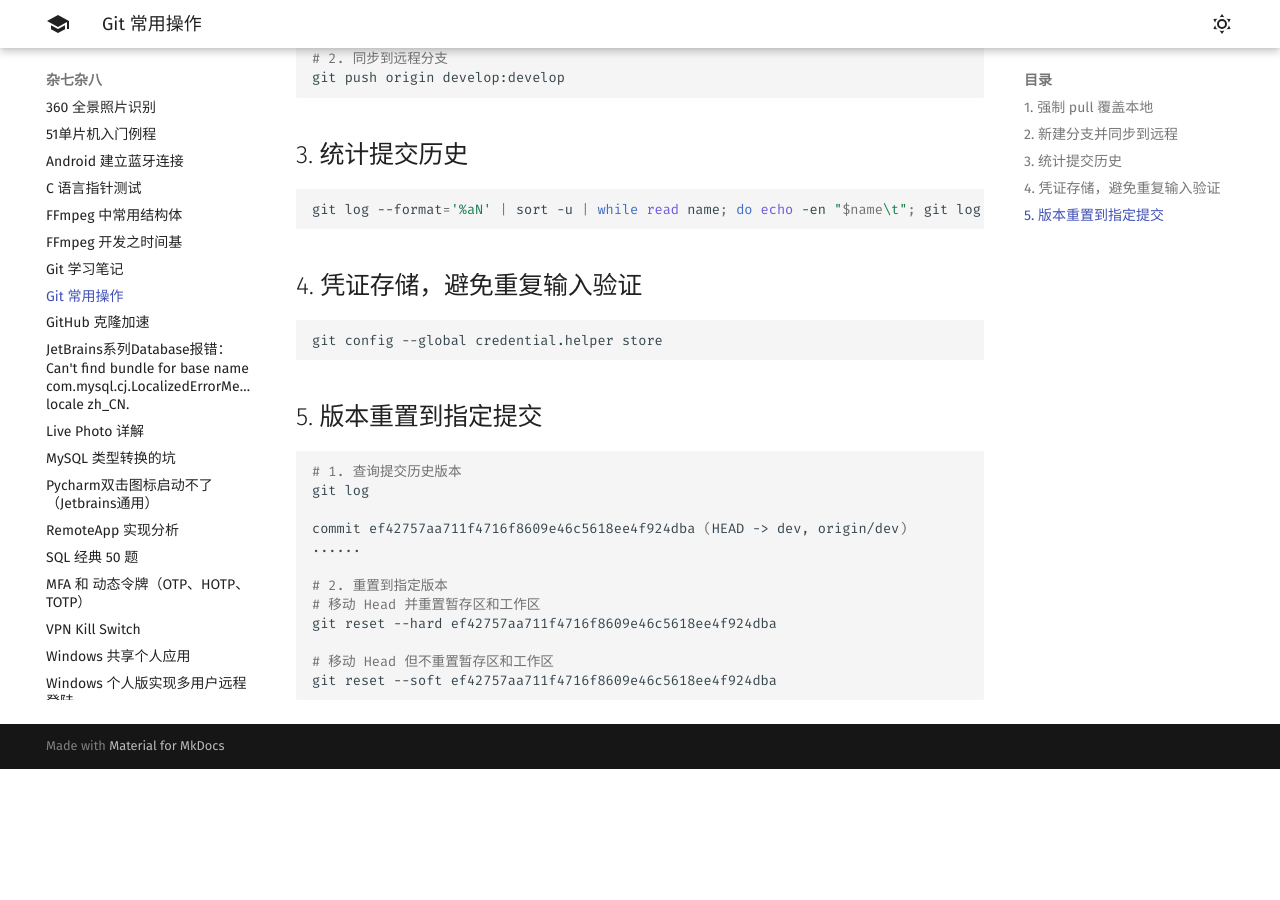
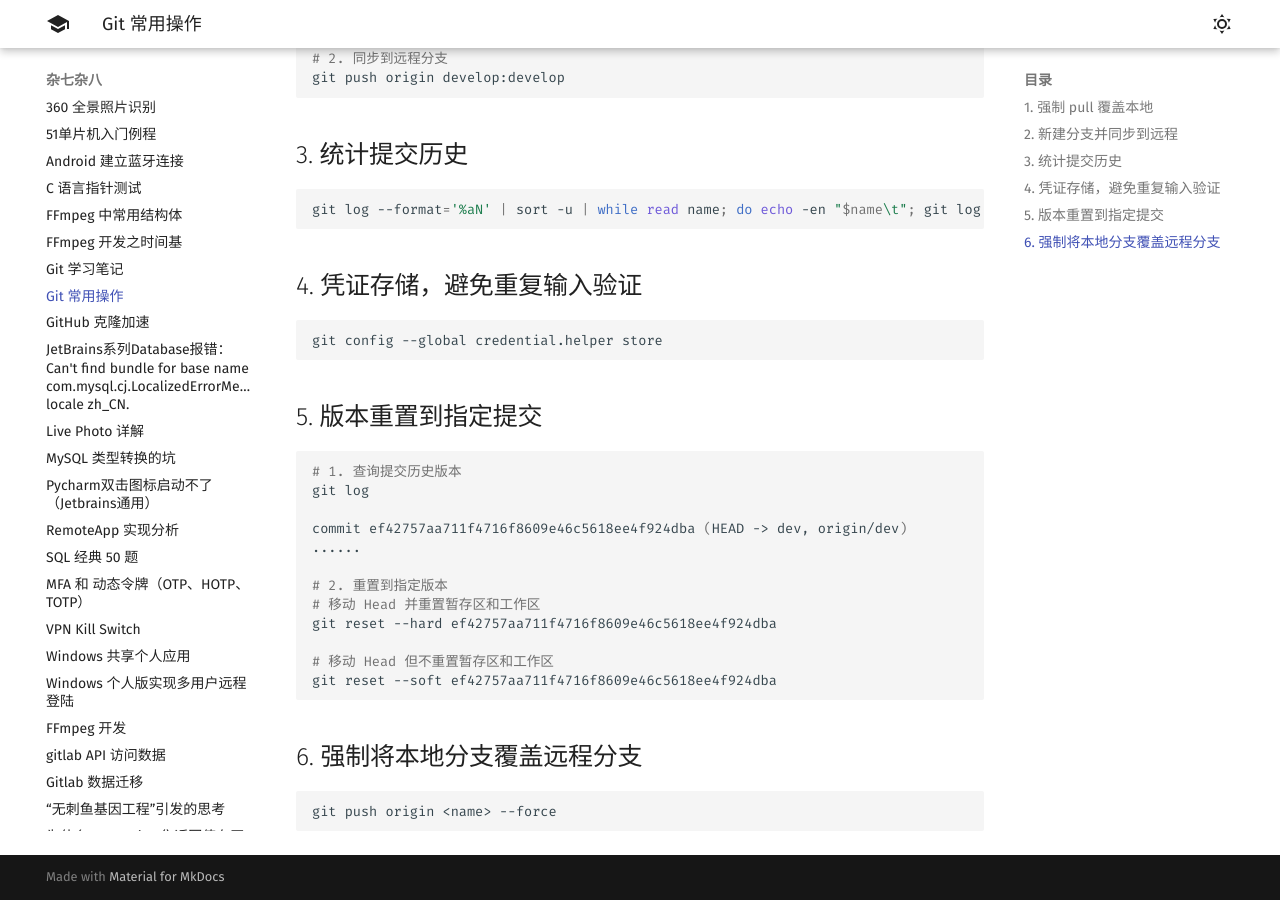
Before and after one commit to 1314liuwei/blog, an MkDocs documentation site: the page built from docs/杂七杂八/Git 常用操作.md, in a window 1280 px wide and 900 px high, scrolled down 562 px. Built offline with MkDocs 1.6.1 and Material for MkDocs 9.7.7, drawn with Linux system fonts in a browser that asks for light colours; before the commit the page ends 1331 px from its top, so only the background shows below that.

Commit message:
2023/09/15 周五

````diff
--- a/docs/杂七杂八/Git 常用操作.md
+++ b/docs/杂七杂八/Git 常用操作.md
@@ -51,3 +51,9 @@ git reset --hard ef42757aa711f4716f8609e46c5618ee4f924dba
 # 移动 Head 但不重置暂存区和工作区
 git reset --soft ef42757aa711f4716f8609e46c5618ee4f924dba
 ```
+
+## 6. 强制将本地分支覆盖远程分支
+
+```bash
+git push origin <name> --force
+```
````
